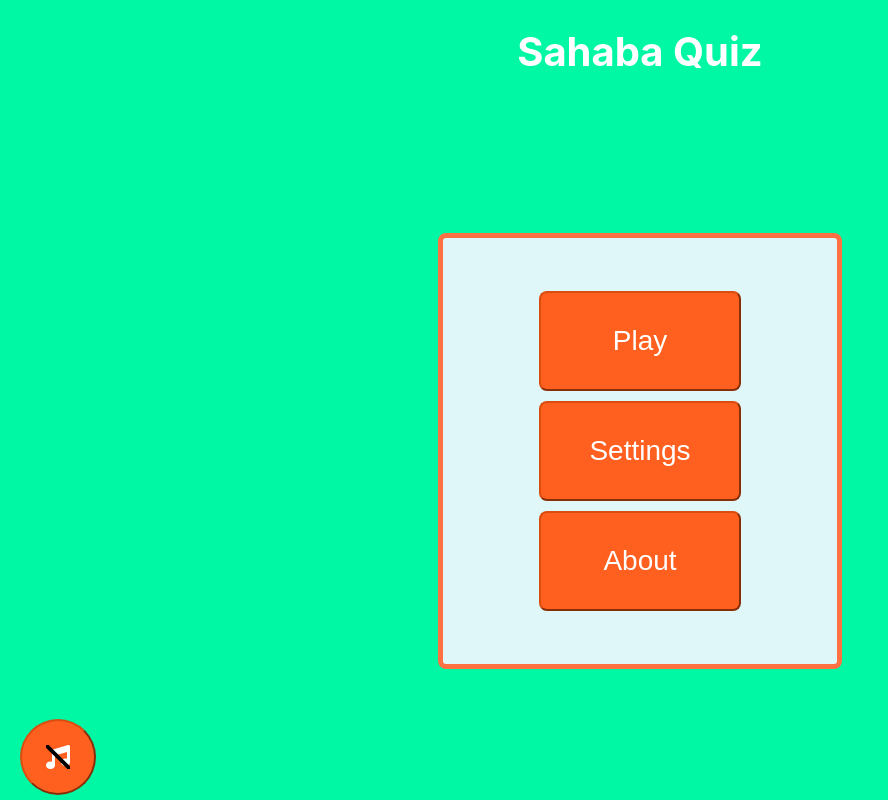
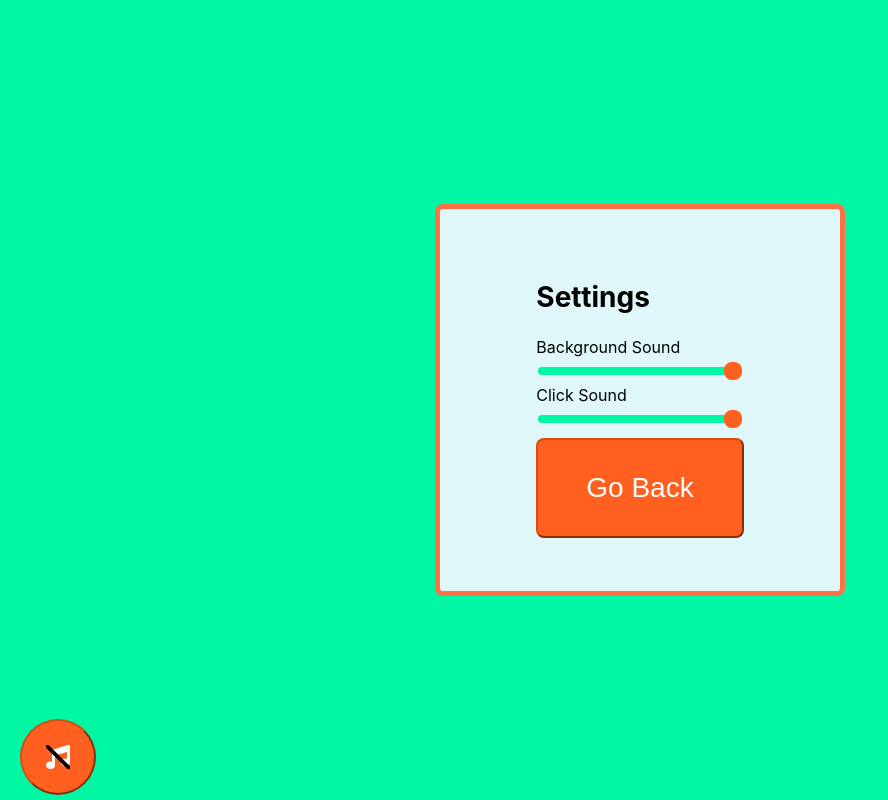
Before and after one commit to WajihQ/sahaba-quiz, a React (Create React App) app: page / in a window 1280 px wide. Both pictures are taken after a click on the button "Settings". Shown: the whole page, without its empty margins (0-888 px from the left). Built offline with nearby package versions, Linux system fonts and the light colour scheme.

Commit message:
feature/Add styling to volume sliders and settings page

```diff
--- a/src/App.tsx
+++ b/src/App.tsx
@@ -3,7 +3,7 @@ import PageContext from "./contexts/pageContext";
 import { AudioProvider } from './contexts/audioContext';
 import Home from "./pages/home/Home";
 import About from "./pages/about/About";
-import Settings from './pages/settings/settings';
+import Settings from './pages/settings/Settings';
 import './App.css';
 import SitePagesEnum from './pages/sitePagesEnum';
 import MusicButton from "./components/musicButton/musicButton";
--- a/src/components/slider/slider.css
+++ b/src/components/slider/slider.css
@@ -0,0 +1,32 @@
+@import "../../Variables.css";
+
+.slider-div {
+    display: flex;
+    flex-direction: column;
+    margin: 8px 0;
+    gap: 8px;
+}
+
+input[type="range"] {
+    appearance: none;
+    background-color: transparent;
+}
+
+input[type="range"]::-webkit-slider-runnable-track {
+    position: relative;
+    background-color: #00F8A5;
+    height: 8px;
+    border-radius: 8px;
+}
+
+input[type="range"]::-webkit-slider-thumb {
+    box-sizing: border-box;
+    appearance: none;
+    position: relative;
+    background-color: var(--button-color);
+    border-radius: 8px;
+    width: 18px;
+    height: 18px;
+    top: 50%;
+    translate: 0 -50%;
+}
--- a/src/components/slider/slider.tsx
+++ b/src/components/slider/slider.tsx
@@ -1,4 +1,5 @@
 import React from "react";
+import "./slider.css";
 
 interface SliderProps {
     id: string;
--- a/src/contexts/audioContext.tsx
+++ b/src/contexts/audioContext.tsx
@@ -29,13 +29,11 @@ export const AudioProvider: React.FC<AudioProviderProps> = ({ children }) => {
     const [clickAudioVolume, setClickAudioVolume] = useState<number>(1);
 
     useEffect(() => {
-        console.log(isMusicPlaying);
         if (backgroundAudioRef.current) {
             if (isMusicPlaying) {
                 backgroundAudioRef.current.play();
                 backgroundAudioRef.current.volume = backgroundAudioVolume;
             } else {
-                console.log("Pause");
                 backgroundAudioRef.current.pause();
             }
         }
--- a/src/pages/home/Home.tsx
+++ b/src/pages/home/Home.tsx
@@ -18,7 +18,7 @@ export default function Home(): JSX.Element {
             <h1 className="sq-h1">Sahaba Quiz</h1>
             <ElementContainer>
                 <Button variant="rectangular" text="Play" onClick={() => { }}></Button>
-                <Button variant="rectangular" text="Settings" onClick={() => { }}></Button>
+                <Button variant="rectangular" text="Settings" onClick={() => navigateToPage(SitePagesEnum.Settings)}></Button>
                 <Button variant="rectangular" text="About" onClick={() => navigateToPage(SitePagesEnum.About)}></Button>
             </ElementContainer>
         </div>
```
